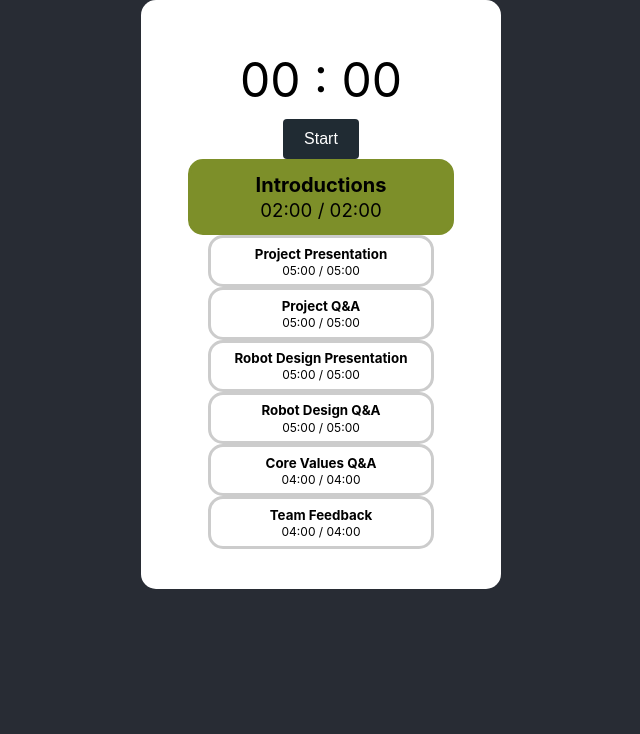
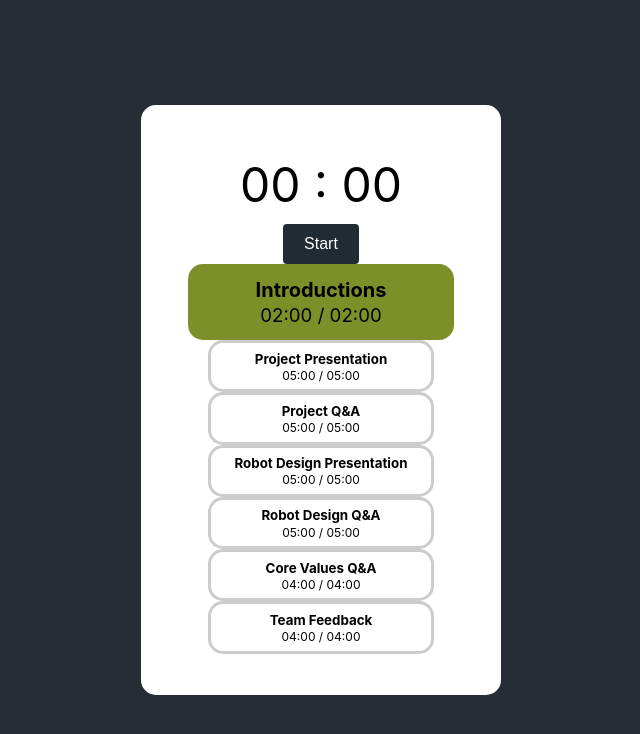
Before and after one commit to dkt01/Sequence-Timer, a React (Create React App) app: page / in a window 1280 px wide. Shown: the top 734 px of the page, without its empty margins (319-959 px from the left). Built offline with nearby package versions, Linux system fonts and the light colour scheme.

Commit message:
Center in viewport if viewport large enough

```diff
--- a/src/App.css
+++ b/src/App.css
@@ -16,9 +16,21 @@
 .App-body {
   border-radius: 15px;
   padding: 40px;
-  max-width: 280px;
+  width: 280px;
+  min-height: 510px;
   margin: auto;
-  background-color: white
+  background-color: white;
+}
+
+@media (min-height:600px)
+{
+  .App-body {
+    position: absolute;
+    top: 50%;
+    left: 50%;
+    -ms-transform: translate(-50%, -50%);
+    transform: translate(-50%, -50%);
+  }
 }
 
 html,
```
